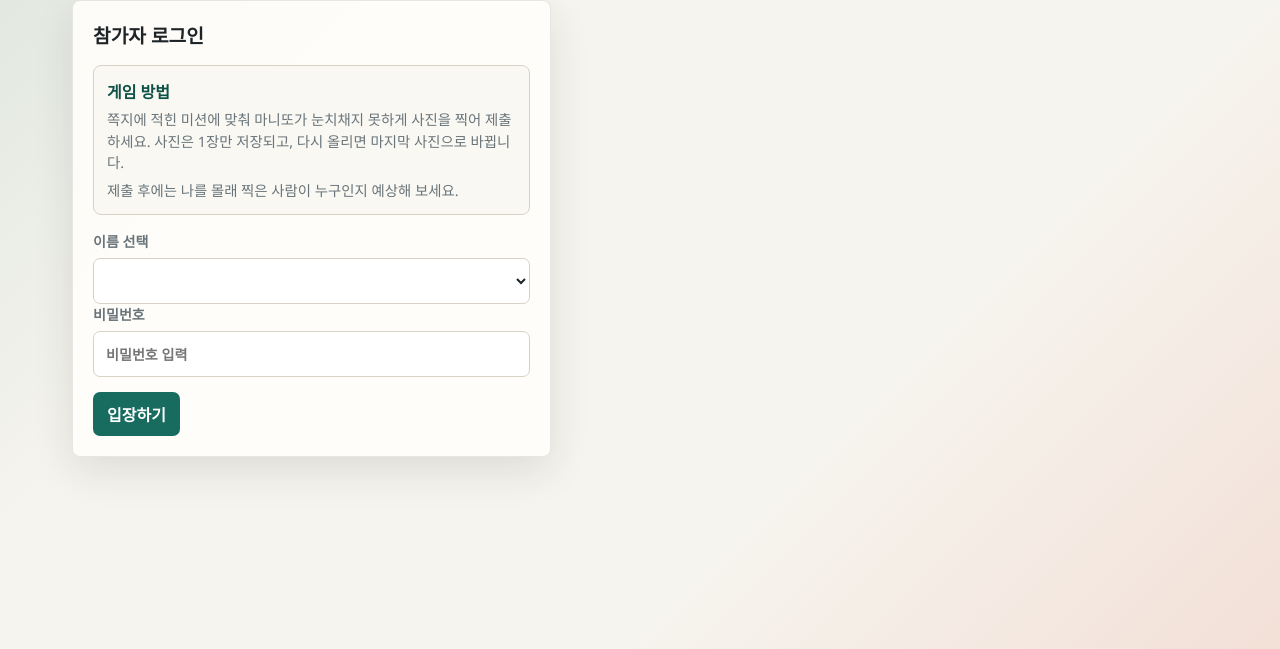
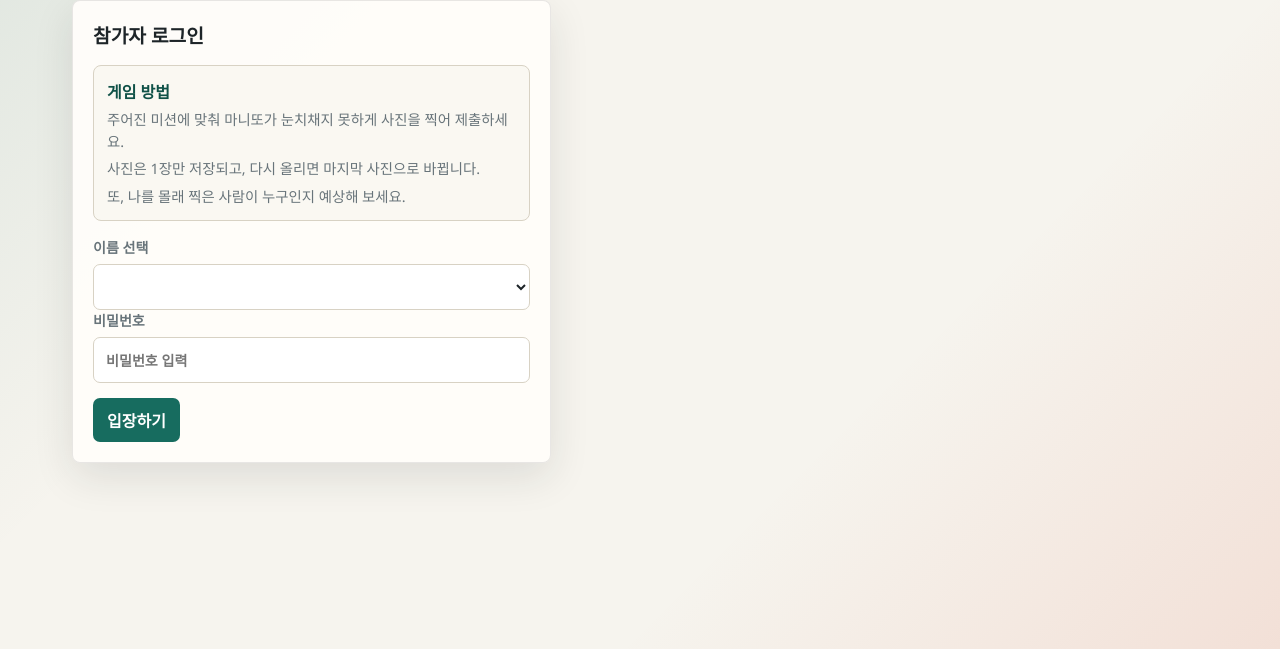
Before and after one commit to Marvel31/Manito, a website: page public/index.html in a window 1280 px wide. Shown: the part 151-800 px from the top of the page. Drawn offline with Linux system fonts and the light colour scheme; no server answers.

Commit message:
Update participant game instructions copy

```diff
--- a/public/index.html
+++ b/public/index.html
@@ -33,8 +33,9 @@
               <h2>참가자 로그인</h2>
               <div class="game-guide">
                 <strong>게임 방법</strong>
-                <p>쪽지에 적힌 미션에 맞춰 마니또가 눈치채지 못하게 사진을 찍어 제출하세요. 사진은 1장만 저장되고, 다시 올리면 마지막 사진으로 바뀝니다.</p>
-                <p>제출 후에는 나를 몰래 찍은 사람이 누구인지 예상해 보세요.</p>
+                <p>주어진 미션에 맞춰 마니또가 눈치채지 못하게 사진을 찍어 제출하세요.</p>
+                <p>사진은 1장만 저장되고, 다시 올리면 마지막 사진으로 바뀝니다.</p>
+                <p>또, 나를 몰래 찍은 사람이 누구인지 예상해 보세요.</p>
               </div>
               <label>
                 이름 선택
```
